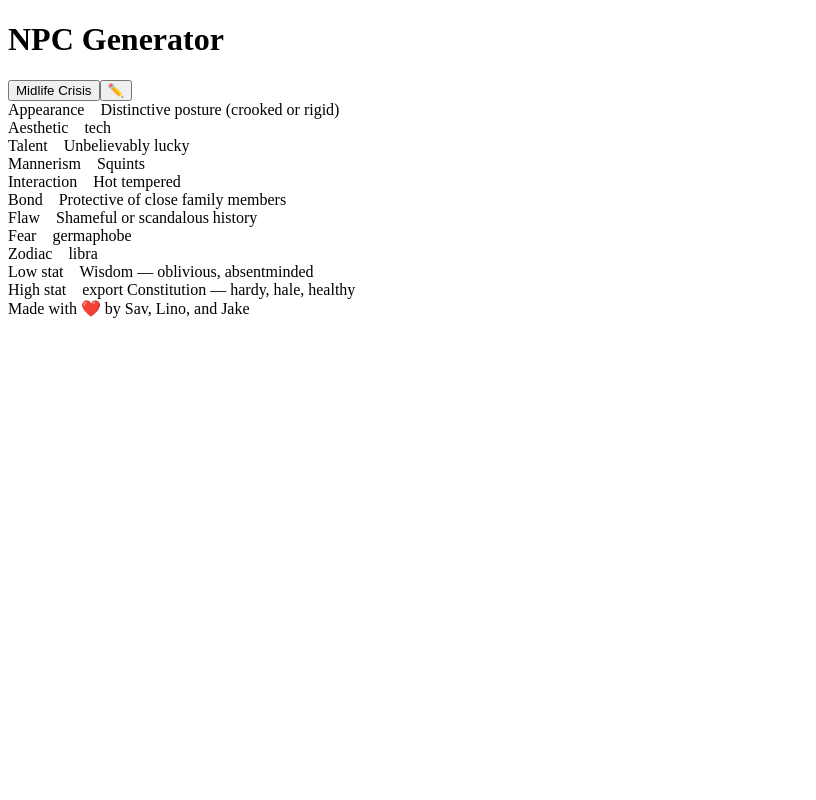
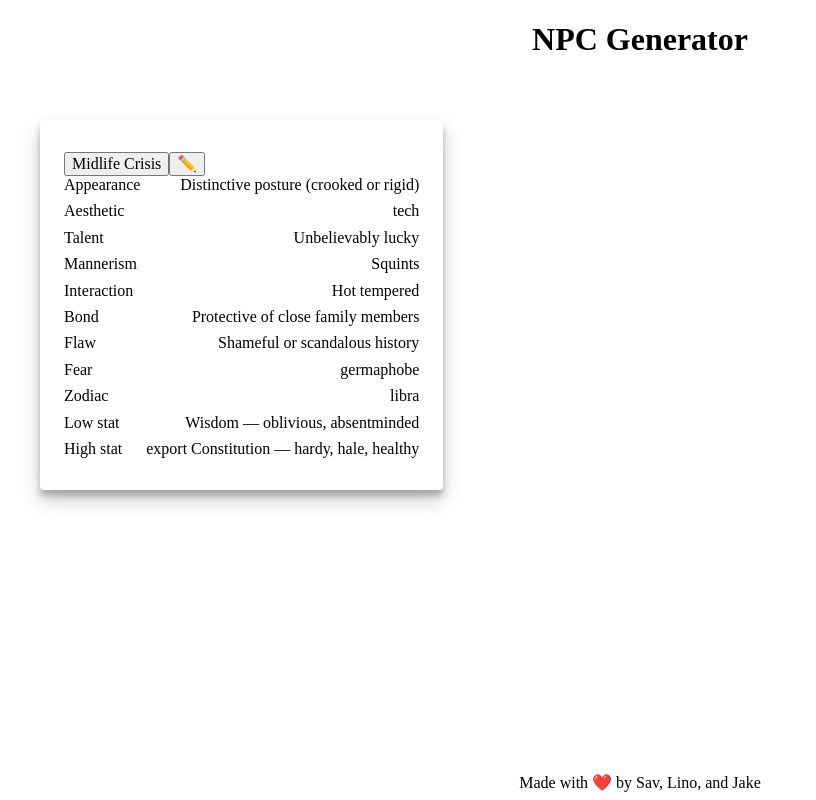
Before and after one commit to Lunaliar/npc-generator, a React (Create React App) app: page / in a window 1280 px wide. Shown: the whole page, without its empty margins (0-816 px from the left). Built offline with nearby package versions, Linux system fonts and the light colour scheme.

Commit message:
Add some basic styles

```diff
--- a/src/App.css
+++ b/src/App.css
@@ -1,4 +1,44 @@
+.App {
+  width: 100vw;
+  min-height: 100vh;
+  display: grid;
+  grid-template-rows: auto 1fr auto;
+}
+
+h1 {
+  text-align: center;
+}
+
 .trait {
   display: flex;
   gap: 16px;
 }
+
+.npc-list {
+  display: flex;
+  align-items: flex-start;
+  padding: 40px;
+}
+
+.npc-card {
+  padding: 32px 24px;
+  box-shadow: 0 10px 20px rgba(0, 0, 0, 0.19), 0 6px 6px rgba(0, 0, 0, 0.23);
+  border-radius: 4px;
+}
+
+.traits {
+  display: flex;
+  flex-direction: column;
+  gap: 8px;
+}
+
+.trait-row {
+  display: flex;
+  justify-content: space-between;
+  gap: 24px;
+}
+
+footer {
+  padding: 8px;
+  text-align: center;
+}
--- a/src/App.js
+++ b/src/App.js
@@ -1,3 +1,4 @@
+import './normalize.css';
 import './App.css';
 import Generator from './Generator';
 
--- a/src/Generator.js
+++ b/src/Generator.js
@@ -4,7 +4,7 @@ import NPC from './NPC';
 class Generator extends Component {
   render() {
     return (
-      <div className='Generator'>
+      <div className='npc-list'>
         <NPC />
       </div>
     )
@@ -28,4 +28,4 @@ export default Generator
 // use Material UI to make it look sick
 // query a name API for character names
 // query a animal API for pets
-// use localStorage to save characteristics
+// use localStorage to save characteristics (and view later)
--- a/src/NPC.js
+++ b/src/NPC.js
@@ -92,7 +92,7 @@ class NPC extends Component {
 
   render() {
     return (
-      <>
+      <div className='npc-card'>
         <button onClick={() => {
           const newNpc = generateRandomTraits()
           this.setState({ npc: newNpc, workingNpc: { ...newNpc } })
@@ -107,11 +107,12 @@ class NPC extends Component {
           :
           <button onClick={() => this.setState({ isEditing: true })}>✏️</button>
         }
-        <div className='NPC'>
+        <div className="traits">
           {Object.keys(this.state.npc).map(traitName => {
             return (
-              <div key={traitName} className="trait">
-                <div>{traitToHuman[traitName]}</div>
+              <div key={traitName} className="trait-row">
+                <div className="trait-name">{traitToHuman[traitName]}</div>
+                <div className="trait-value">
                   {this.state.isEditing ?
                     <>
                       <select name={traitName} value={this.state.workingNpc[traitName]} onChange={e => {
@@ -132,10 +133,11 @@ class NPC extends Component {
                     <div>{this.state.npc[traitName]}</div>
                   }
                 </div>
+              </div>
             )
           })}
         </div>
-      </>
+      </div>
     )
   }
 }
```
Also changed, not shown: src/normalize.css (added). Lines whose indentation alone changed are shown as unchanged.
